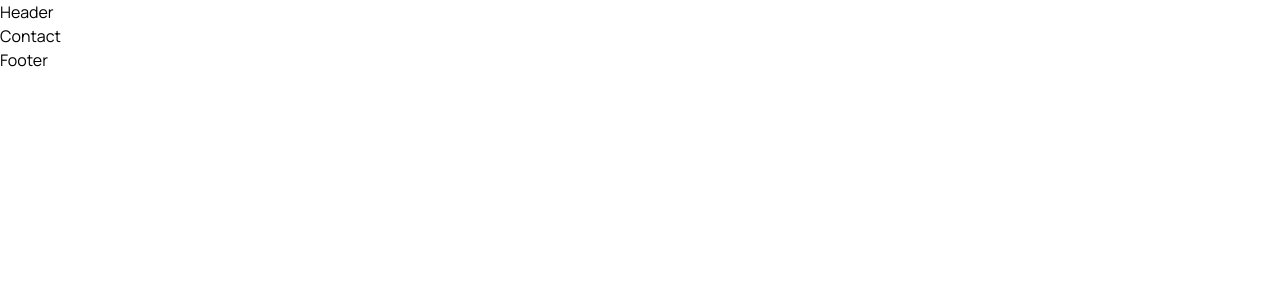
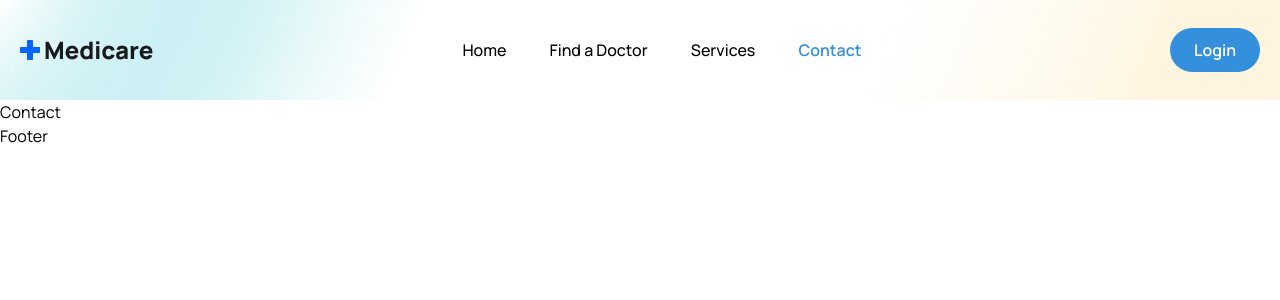
Before and after one commit to MedecinConnect/Hospital, a React (Vite) app in the folder frontend/: page /contact in a window 1280 px wide. Shown: the top 300 px of the page. Built offline with nearby package versions, Linux system fonts and the light colour scheme.

Commit message:
ajout de la navbar et la navigation

```diff
--- a/frontend/package.json
+++ b/frontend/package.json
@@ -12,6 +12,7 @@
   "dependencies": {
     "react": "^18.3.1",
     "react-dom": "^18.3.1",
+    "react-icons": "^5.2.1",
     "react-router-dom": "^6.24.1",
     "react-spinners": "^0.14.1",
     "react-swipe": "^6.0.4",
--- a/frontend/src/App.css
+++ b/frontend/src/App.css
@@ -1,10 +1,51 @@
 @import url('https://fonts.googleapis.com/css2?family=Manrope:wght@400;500;600;700;800&display=swap');
-*{
+
+* {
   margin: 0;
   padding: 0;
   box-sizing: border-box;
 }
 
-body{
+body {
   font-family: "Manrope", sans-serif;
 }
+
+.sticky__header {
+  width: 100%;
+  height: 80px;
+  line-height: 80px;
+  position: sticky;
+  top: 0;
+  left: 0;
+  z-index: 99999;
+  box-shadow: 3px 3px -8px 3px #ddd;
+}
+
+@media (max-width: 768px) {
+  .navigation {
+    width: 100%;
+    height: 100%;
+    position: fixed;
+    top: 0;
+    left: 0;
+    z-index: 100;
+    background: #00000084;
+    display: none;
+  }
+  .menu{
+    width: 15rem;
+    height: 100%;
+    position: absolute;
+    top: 0;
+    right: 0;
+    background: #fff;
+    z-index: 200;
+    flex-direction:column ;
+    justify-content: center;
+    align-items: center;
+    line-height: 30px;
+  }
+  .show__menu{
+    display: block;
+  }
+}
--- a/frontend/src/componnents/Header/Header.jsx
+++ b/frontend/src/componnents/Header/Header.jsx
@@ -1,6 +1,96 @@
+import { useRef, useEffect } from 'react';
+import logo from '../../assets/images/logo.png';
+import userImg from '../../assets/images/avatar-icon.png';
+import { NavLink, Link } from 'react-router-dom';
+import {BiMenu} from 'react-icons/bi';
+const navLinks = [
+  {
+    path: '/home',
+    display: 'Home',
+  },
+  {
+    path: '/doctors',
+    display: 'Find a Doctor',
+  },
+  {
+    path: '/services',
+    display: 'Services',
+  },
+  {
+    path: '/contact',
+    display: 'Contact',
+  },
+];
+
 const Header = () => {
+    const headerRef=useRef(null)
+    const menuRef=useRef(null)
+
+    const  handleStickyHeader=()=>{
+        window.addEventListener('scroll',()=>{
+            if(document.body.scrollTiop>80 || document.documentElement.scrollTop>80){
+                headerRef.current.classList.add("sticky__header")
+
+            }else{
+                headerRef.current.classList.remove("sticky__header")
+
+            }
+
+        })
+    }
+useEffect(()=>{
+    handleStickyHeader()
+    return ()=>window.removeEventListener('scroll',handleStickyHeader)
+})
+
+const toggleMenu=()=>menuRef.current.classList.toggle('show__menu')
   return (
-    <div>Header</div>
-  )
-}
-export default Header
+    <header className="header flex items-center" ref={headerRef}>
+      <div className="container">
+        <div className="flex items-center justify-between">
+          <div>
+            <img src={logo} alt="Logo" />
+          </div>
+
+          <div className="navigation" ref={menuRef} onClick={toggleMenu}>
+            <ul className="menu flex items-center gap-[2.7rem]">
+              {navLinks.map((link, index) => (
+                <li key={index}>
+                  <NavLink
+                    to={link.path}
+                    className={(navClass) =>
+                      navClass.isActive
+                        ? 'text-primaryColor text-[16px] leading-7 font-[600]'
+                        : 'text-textColor text-[16px] leading-7 font-[500] hover:text-primaryColor'
+                    }
+                  >
+                    {link.display}
+                  </NavLink>
+                </li>
+              ))}
+            </ul>
+          </div>
+          <div className='flex items-center gap-4'>
+            <div className='hidden'>
+            <Link to='/'>
+            <figure className='w-[35px] h[35px] rounded-full cursor-pointer'  >
+               <img src={userImg} className='w-full rounded-full' alt="" />
+            </figure>
+            </Link>
+          </div>
+
+            <Link to='/Login'>
+              <button className='bg-primaryColor py-2 px-6 text-white font-[600] h-[44px] flex items-center justify-center rounded-[50px]'
+              >Login</button>
+            </Link>
+              <span className='md:hidden' onClick={toggleMenu}>
+                <BiMenu className='w-6 h-6 cursor-pointer'/>
+              </span>
+              </div>
+        </div>
+      </div>
+    </header>
+  );
+};
+
+export default Header;
--- a/frontend/src/index.css
+++ b/frontend/src/index.css
@@ -21,6 +21,9 @@
   .text-para {
     @apply text-[18px] leading-[30px] font-[400] text-textColor mt-[18px];
   }
+  .header {
+    @apply bg-header-bg bg-cover bg-no-repeat bg-center  w-full h-[100px] leading-[100px];
+  }
 }
 
 @layer utilities {
--- a/frontend/src/layout/Layout.jsx
+++ b/frontend/src/layout/Layout.jsx
@@ -1,4 +1,3 @@
-import React from "react";
 
 import Header from "../componnents/Header/Header";
 import Footer from "../componnents/Footer/Footer";
--- a/frontend/tailwind.config.js
+++ b/frontend/tailwind.config.js
@@ -1,24 +1,20 @@
-/** @type {import('tailwindcss').Config} */
+// tailwind.config.js
 export default {
-  content:[  "./index.html",
-  "./src/**/*.{js,ts,jsx,tsx}",
-],
+  content: [
+    "./index.html",
+    "./src/**/*.{js,ts,jsx,tsx}",
+  ],
   theme: {
     extend: {
-      colors:{
-      primaryColor:"#0067FF",
-      yellowColor:"#FEB60D",
-      purpleColor:"#9771FF",
-      irisBlueColor:"#01b5CS",
-      headingColor:"#181A1E",
-      textColor:"#4ES45F",
-
-    },
-    boxShadow:{
-      panelShadow:"rgba(17,1,46,0.15) 0px 48px 100px 0px",
-
+      backgroundImage: {
+        'header-bg': "url('/src/assets/images/mask.png')",
+      },
+      colors: {
+        primaryColor: '#3490dc',
+        headingColor: '#1c3d5a',
+        textColor: '#4ES45F',
+      },
     },
   },
-},
   plugins: [],
 }
```
Also changed, not shown: 1 other file (tests, documents, lock files or other folders).
